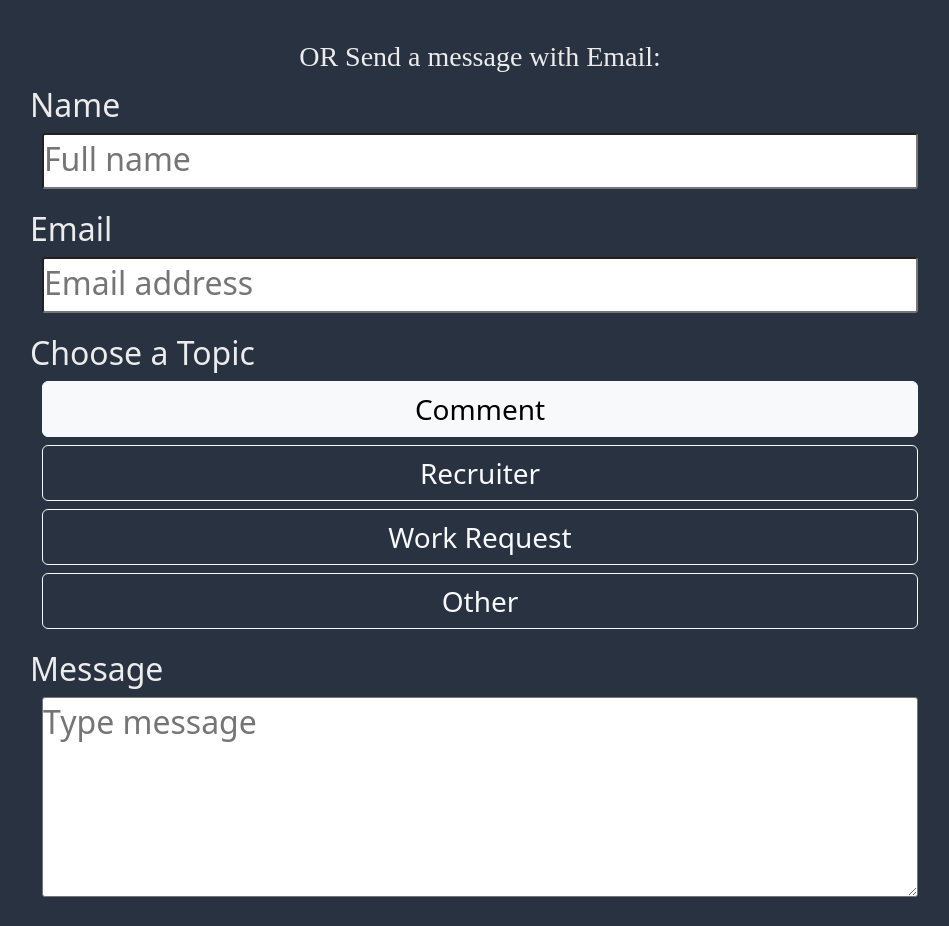
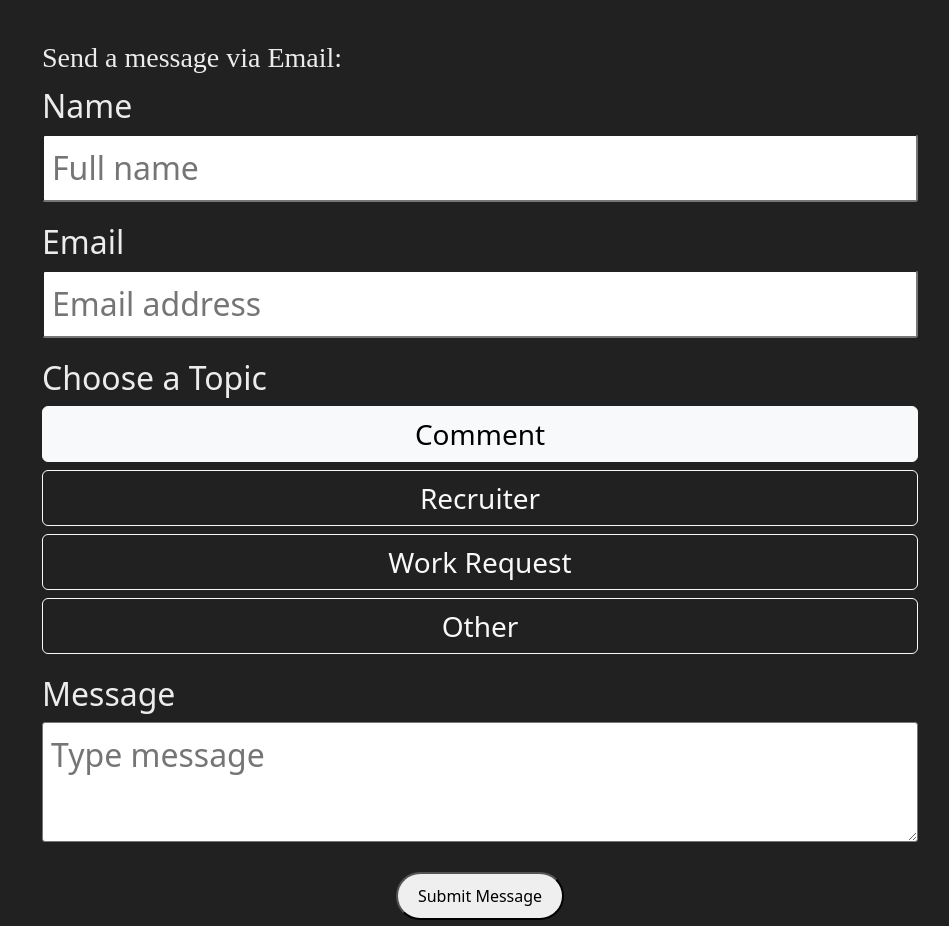
Before and after one commit to joshl26/portfolio-2023, a React (Create React App) app: page /contact in a window 1280 px wide. Shown: the part 900-1826 px from the top of the page, without its empty margins (160-1109 px from the left). Built offline with nearby package versions, Linux system fonts and the light colour scheme; a web font is replaced by a local one.

Commit message:
style-updates

```diff
--- a/src/App.css
+++ b/src/App.css
@@ -39,7 +39,7 @@
 .round-button:hover {
   height: fit-content !important;
   border-radius: 25px;
-  background-color: var(--button-color-hover);
+  background-color: var(--bg-color-dark);
   border-color: beige;
   color: beige;
   padding: 10px 20px 10px 20px;
--- a/src/components/Interface.css
+++ b/src/components/Interface.css
@@ -42,8 +42,8 @@
 }
 
 .contact-text-area {
-  height: 25vh;
-  height: 25dvh;
+  height: 15vh;
+  height: 15dvh;
   width: 100%;
   border-radius: 3px;
 }
@@ -90,7 +90,6 @@
 
 @media only screen and (max-width: 768px) {
   .interface-label {
-    padding-left: 0px !important;
     padding-bottom: 0.25rem;
   }
 
@@ -176,7 +175,6 @@
   #email,
   #message,
   #topic {
-    padding-left: 0px !important;
     padding-bottom: 0.25rem;
     font-size: 2rem;
   }
--- a/src/components/Portfolio.css
+++ b/src/components/Portfolio.css
@@ -96,6 +96,12 @@
   font-size: clamp(1.5rem, -2.1319rem + 18.1595vw, 20rem);
 }
 
+.portfolio-font-cabin {
+  text-transform: uppercase;
+  font-family: "Cabin", sans-serif;
+  font-size: clamp(1.5rem, -2.1319rem + 18.1595vw, 20rem);
+}
+
 .portfolio-font-segoe {
   text-transform: uppercase;
   font-family: "Segoe", sans-serif;
--- a/src/components/PortfolioContact.css
+++ b/src/components/PortfolioContact.css
@@ -5,3 +5,8 @@
 .contact-h3 {
   text-align: center;
 }
+
+.input,
+.contact-text-area {
+  padding: 0.5rem !important;
+}
--- a/src/components/PortfolioContact.jsx
+++ b/src/components/PortfolioContact.jsx
@@ -1,14 +1,10 @@
 import React, { useRef, useState } from "react";
-import "./PortfolioContact.css";
 import emailjs from "@emailjs/browser";
-import linkedInIcon from "../data/images/LinkedIn_Icon.svg";
-import webIcon from "../data/images/Web_Icon.svg";
-import gitHubIcon from "../data/images/GitHub_Icon.svg";
-import wordPressIcon from "../data/images/wordpress_Icon.svg";
-import "./Interface.css";
 import { Col, Container, Row } from "react-bootstrap";
 import { PopupButton } from "react-calendly";
 import TopicRadio from "./TopicRadio";
+import "./Interface.css";
+import "./PortfolioContact.css";
 
 const EMAIL_JS_SERVICEID = "service_45dcwgn";
 const EMAIL_JS_TEMPLATEID = "template_n48n2mb";
@@ -60,7 +56,7 @@ const ContactSection = (props) => {
   };
 
   return (
-    <section>
+    <section className="portfolio-main-section">
       <div className="interface-spacer-small"></div>
       <Container className="portfolio-contact-container">
         <Row>
@@ -79,7 +75,7 @@ const ContactSection = (props) => {
                       url="https://calendly.com/joshlehman-dev"
                       rootElement={document.getElementById("root")}
                       text="Click here to schedule!"
-                      className="schedule-button"
+                      className="round-button"
                     />
                   </Col>
                   <Col md={1}></Col>
@@ -89,9 +85,7 @@ const ContactSection = (props) => {
             <div className="interface-spacer-small"></div>
             <Row>
               <div className="interface-spacer-small"></div>
-              <h3 className={fontColormode("contact-h3")}>
-                OR Send a message with Email:
-              </h3>
+              <h3>Send a message via Email:</h3>
             </Row>
             <form ref={form} id="contact-form" onSubmit={sendEmail}>
               {emailSent === false ? (
@@ -239,7 +233,7 @@ const ContactSection = (props) => {
                 <Col className="submit-btn-col">
                   {emailSent === false && confirmReceipt === false ? (
                     <button
-                      className="submit-button"
+                      className="round-button"
                       type="submit"
                       data-sitekey="reCAPTCHA_site_key"
                       data-callback="onSubmit"
--- a/src/components/PortfolioElectronicInv.jsx
+++ b/src/components/PortfolioElectronicInv.jsx
@@ -207,7 +207,6 @@ const PortfolioElectronicInv = () => {
                 <li>200</li>
                 <li>300</li>
                 <li>500</li>
-                <li>900</li>
               </ul>
             </div>
           </div>
@@ -228,15 +227,10 @@ const PortfolioElectronicInv = () => {
                   gap: "0.625rem",
                 }}
               >
-                <li>100</li>
-                <li>200</li>
-                <li>300</li>
                 <li>400</li>
                 <li>500</li>
                 <li>600</li>
                 <li>700</li>
-                <li>800</li>
-                <li>900</li>
               </ul>
             </div>
           </div>
--- a/src/components/PortfolioOutdoorsy.jsx
+++ b/src/components/PortfolioOutdoorsy.jsx
@@ -199,9 +199,7 @@ const PortfolioOutdoorsy = () => {
                 }}
               >
                 <li>200</li>
-                <li>300</li>
                 <li>500</li>
-                <li>900</li>
               </ul>
             </div>
           </div>
--- a/src/components/PortfolioThreeJS.jsx
+++ b/src/components/PortfolioThreeJS.jsx
@@ -197,7 +197,6 @@ const PortfolioThreeJS = () => {
               >
                 <li>200</li>
                 <li>300</li>
-                <li>500</li>
                 <li>900</li>
               </ul>
             </div>
@@ -219,10 +218,8 @@ const PortfolioThreeJS = () => {
                   gap: "0.625rem",
                 }}
               >
-                <li>200</li>
                 <li>300</li>
                 <li>500</li>
-                <li>900</li>
               </ul>
             </div>
           </div>
--- a/src/components/TextBasedHome.css
+++ b/src/components/TextBasedHome.css
@@ -46,10 +46,6 @@
   border-radius: 0.75rem;
 }
 
-.showcase-card-container-po {
-  background-image: url("");
-}
-
 .showcase-border-top {
   border-top: 0.0625rem solid #c6c0c4;
 }
--- a/src/index.css
+++ b/src/index.css
@@ -1,5 +1,5 @@
 :root {
-  --bg-color-dark: #293241;
+  --bg-color-dark: color(display-p3 0.13 0.13 0.13 / 1);
   --bg-color-light: #ececec;
   --color-one: #3d5a80;
   --color-two: #98c1d9;
@@ -10,7 +10,7 @@
   --button-color-dark: #ececec;
   --button-color-hover: #293241;
 }
-
+/* --bg-color-dark: color(display-p3 1 0 0.331); */
 #root {
   display: flex;
   flex-direction: column;
```
